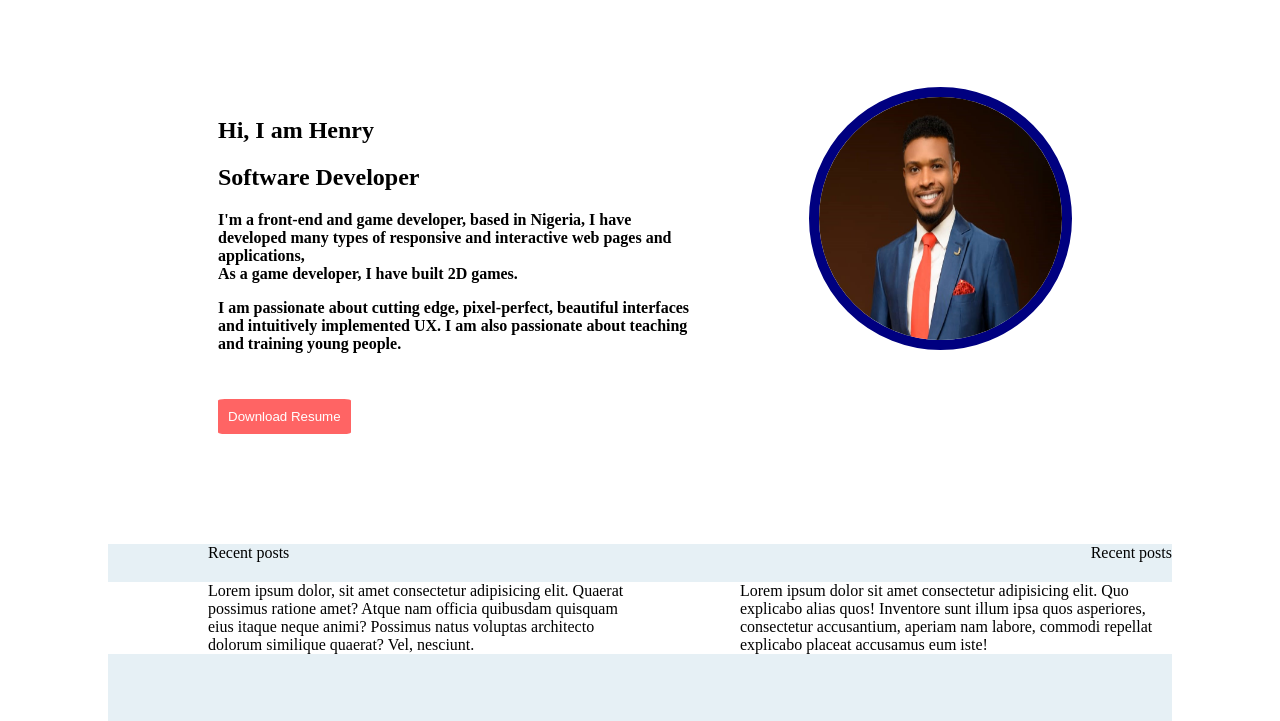
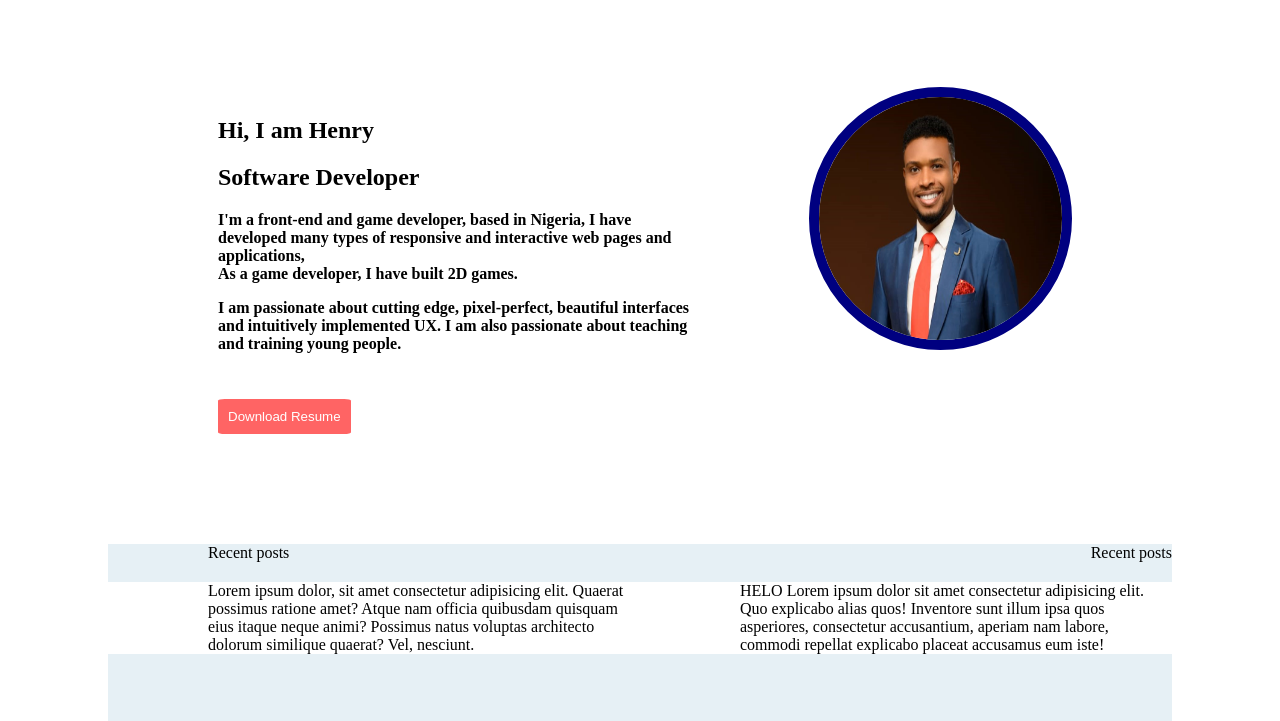
Before and after one commit to henchmotion/my-portfolio, a plain HTML site: page index.html in a window 1280 px wide. Shown: the part 79-800 px from the top of the page. Drawn offline with Linux system fonts and the light colour scheme.

Commit message:
sub edit

```diff
--- a/index.html
+++ b/index.html
@@ -67,7 +67,7 @@
                 </div>
 
                 <div id="main-2">
-                    Lorem ipsum dolor sit amet consectetur adipisicing elit. Quo explicabo alias quos! Inventore sunt illum ipsa quos asperiores, consectetur accusantium, aperiam nam labore,
+                    HELO Lorem ipsum dolor sit amet consectetur adipisicing elit. Quo explicabo alias quos! Inventore sunt illum ipsa quos asperiores, consectetur accusantium, aperiam nam labore,
                     commodi repellat explicabo placeat accusamus eum iste!
                 </div>
 
```
